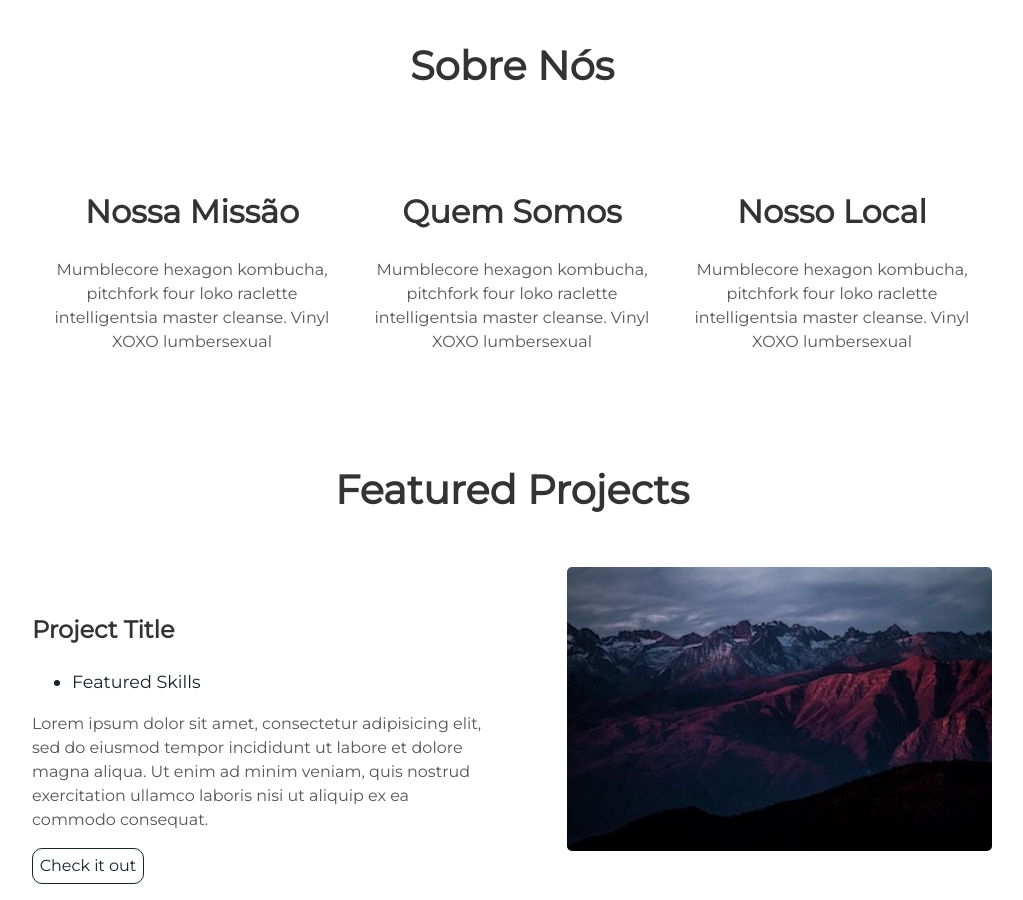
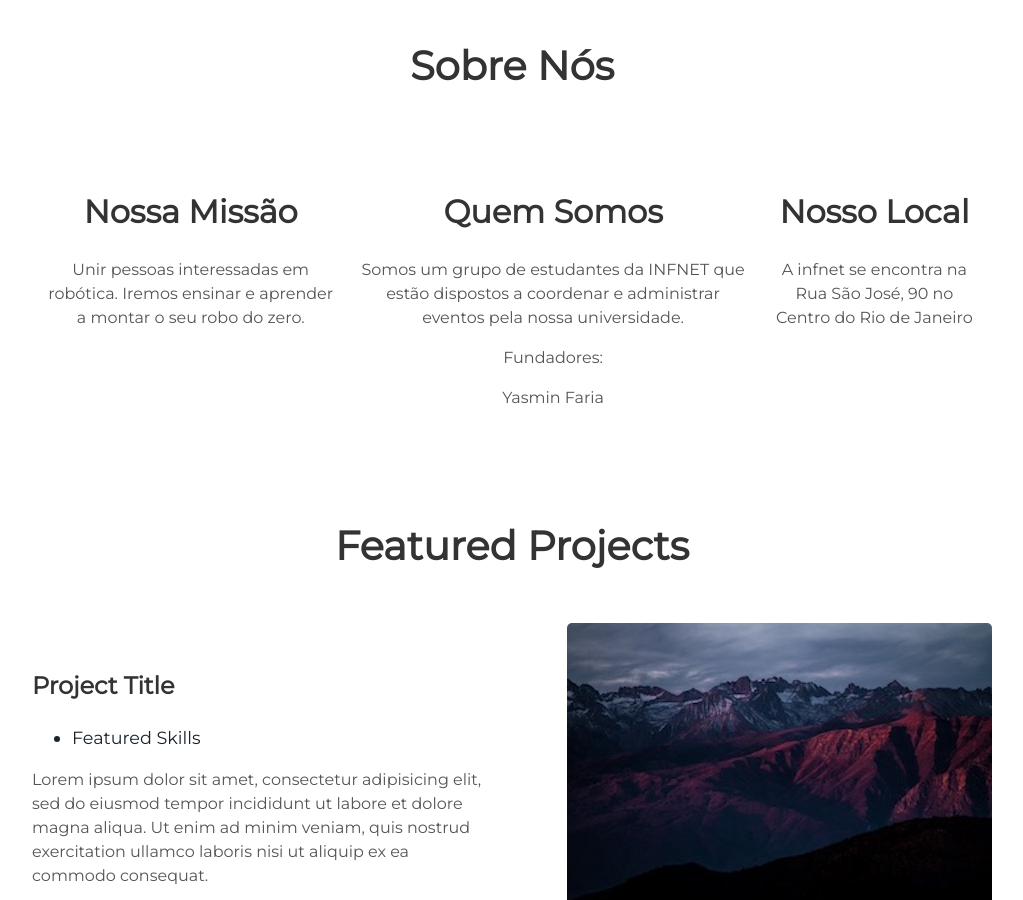
Before and after one commit to infoboto/infoboto.github.io, a Jekyll site: the page built from index.html, in a window 1280 px wide and 900 px high, scrolled down 939 px. Shown: the whole window, without its empty margins (128-1151 px from the left). Built offline with Jekyll 4.4.1, drawn with Linux system fonts in a browser that asks for light colours.

Commit message:
Update about.html

```diff
--- a/_includes/about.html
+++ b/_includes/about.html
@@ -5,17 +5,16 @@
   <div class="user">
     <div class="tech">
       <h2>Nossa Missão</h2>
-      <p>Mumblecore hexagon kombucha, pitchfork four loko raclette intelligentsia master cleanse.
-        Vinyl XOXO lumbersexual</p>
+      <p>Unir pessoas interessadas em robótica. Iremos ensinar e aprender a montar o seu robo do zero.</p>
     </div>
     <div class="tech">
       <h2>Quem Somos</h2>
-      <p>Mumblecore hexagon kombucha, pitchfork four loko raclette intelligentsia master cleanse.
-        Vinyl XOXO lumbersexual</p>
+      <p>Somos um grupo de estudantes da INFNET que estão dispostos a coordenar e administrar eventos pela nossa universidade.</p>
+      <p>Fundadores:</p>
+      <p>Yasmin Faria</p>
     </div>
     <div class="tech">
       <h2>Nosso Local</h2>
-      <p>Mumblecore hexagon kombucha, pitchfork four loko raclette intelligentsia master cleanse.
-        Vinyl XOXO lumbersexual</p>
+      <p>A infnet se encontra na Rua São José, 90 no Centro do Rio de Janeiro</p>
     </div>
 </div>
```
